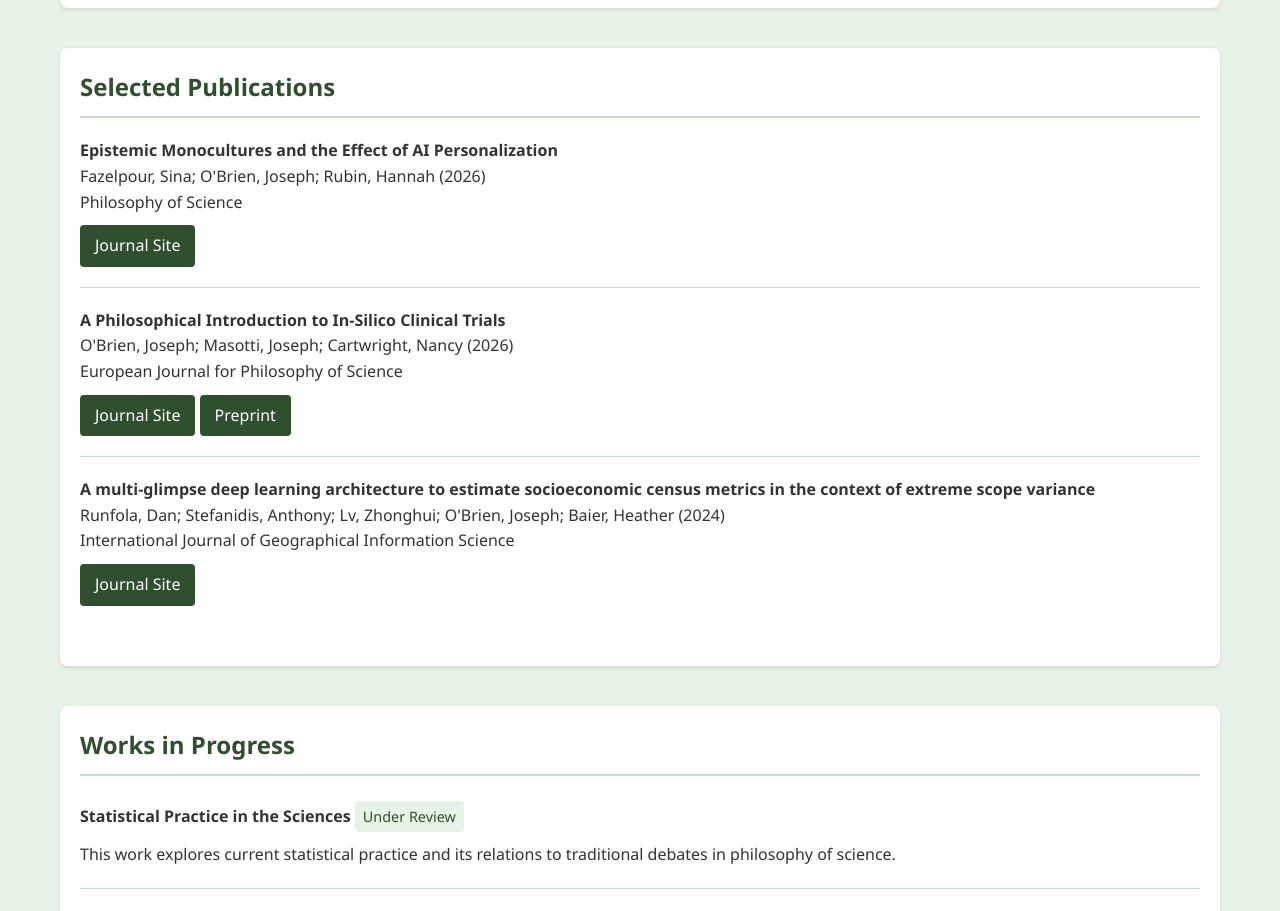
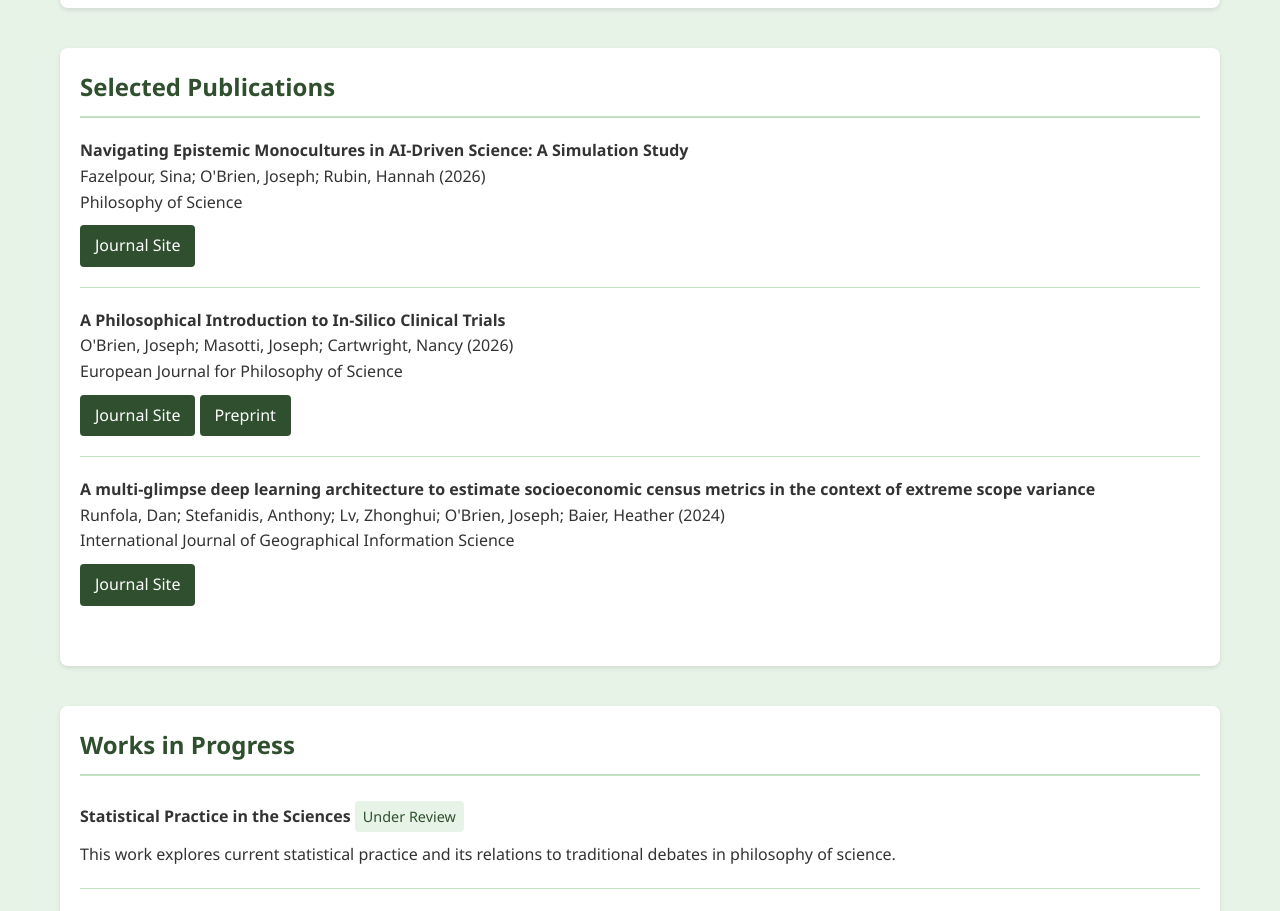
Before and after one commit to josephdobrien/josephdobrien.github.io, a plain HTML site: page index.html in a window 1280 px wide. Shown: the part 1115-2026 px from the top of the page. Drawn offline with Linux system fonts and the light colour scheme.

Commit message:
paper title change

```diff
--- a/index.html
+++ b/index.html
@@ -220,7 +220,7 @@
         <section id="publications">
             <h2>Selected Publications</h2>
             <div class="publication">
-                <strong>Epistemic Monocultures and the Effect of AI Personalization</strong>
+                <strong>Navigating Epistemic Monocultures in AI-Driven Science: A Simulation Study</strong>
                 <p>    Fazelpour, Sina; O'Brien, Joseph; Rubin, Hannah (2026)</p>
                 <p>Philosophy of Science </p>
                 <a href="https://www.cambridge.org/core/journals/philosophy-of-science/article/navigating-epistemic-monocultures-in-aidriven-science-a-simulation-study/651904B9A20DD37444E2F77DD8236886" class="download-button">Journal Site</a>
```
